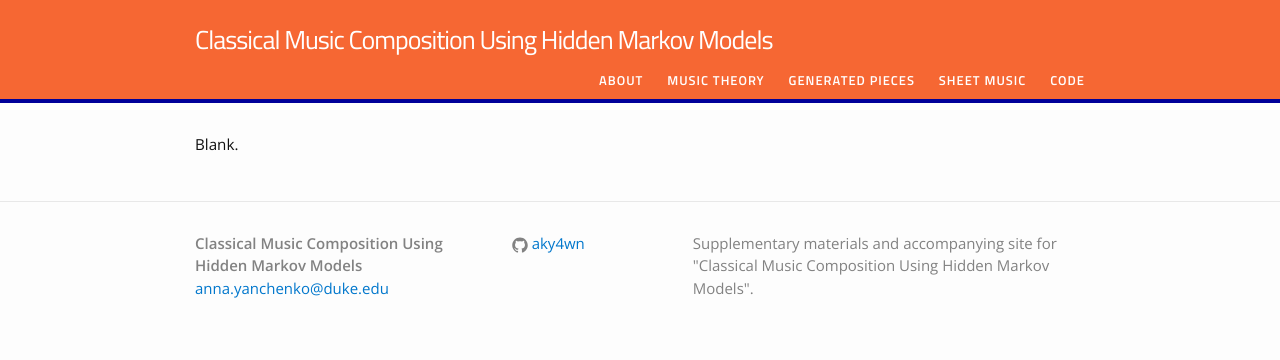
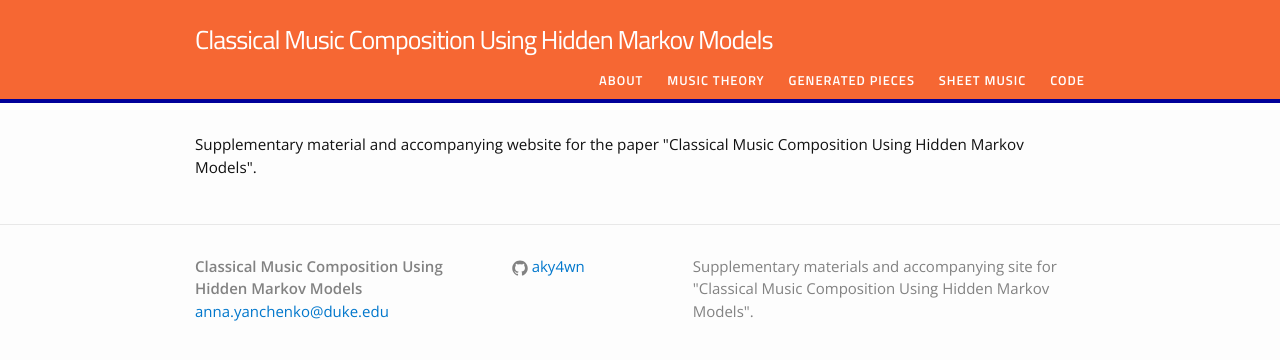
Before and after one commit to aky4wn/Classical-Music-Composition-Using-State-Space-Models, a Jekyll site: the page built from index.html, in a window 1280 px wide. Shown: the top 360 px of the page. Built offline with Jekyll 4.4.1, drawn with Linux system fonts in a browser that asks for light colours.

Commit message:
Update index.html

```diff
--- a/index.html
+++ b/index.html
@@ -3,7 +3,7 @@ layout: default
 ---
 <div class="home">
 
-<p>Blank.</p>
+<p>Supplementary material and accompanying website for the paper "Classical Music Composition Using Hidden Markov Models".</p>
 
 
 </div>
```
